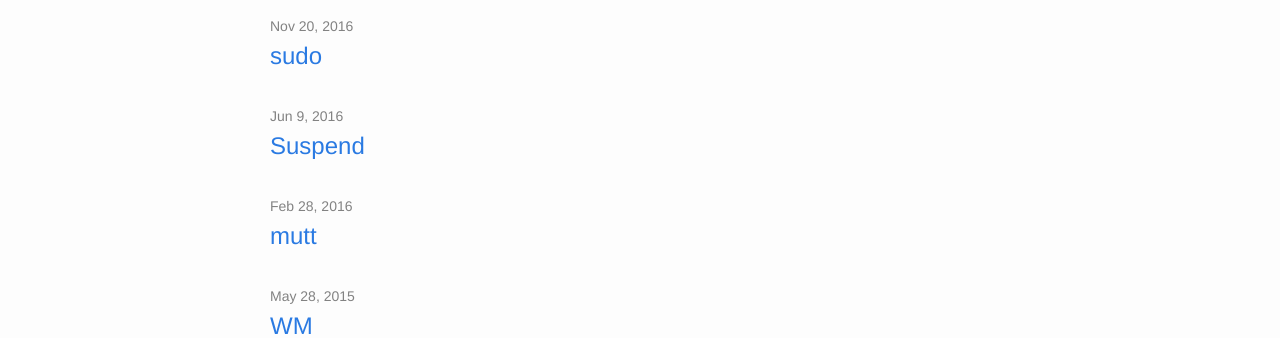
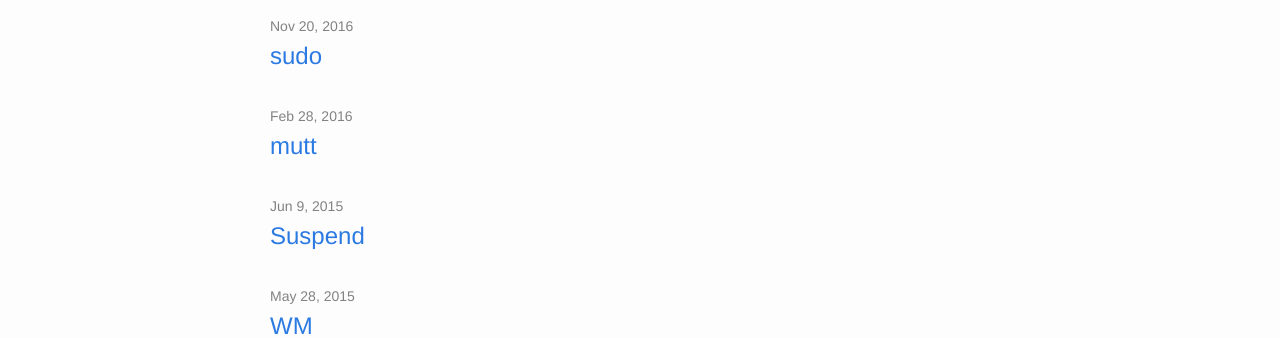
Before and after one commit to NicolasCARPi/nicolascarpi.github.io, a Jekyll site: the page built from index.html, in a window 1280 px wide. Shown: the part 303-641 px from the top of the page. Built offline with Jekyll 4.4.1, drawn with Linux system fonts in a browser that asks for light colours.

Commit message:
fix code

```diff
--- a/_posts/2016-06-09-suspend.markdown
+++ b/_posts/2016-06-09-suspend.markdown
@@ -1,7 +1,7 @@
 ---
 layout: post
 title:  "Suspend"
-date:   2016-06-09 13:37:00
+date:   2015-06-09 13:37:00
 categories: os gnu linux systemd
 ---
 This post is to sum up the changes I needed to make to the suspend function.
--- a/_posts/2017-07-11-openbsd.markdown
+++ b/_posts/2017-07-11-openbsd.markdown
@@ -67,7 +67,6 @@ server {
     …
 ~~~
 
-~~~sh
 ## Get a certificate
 
 Edit `/etc/acme-client.conf` and add a domain like so:
```
